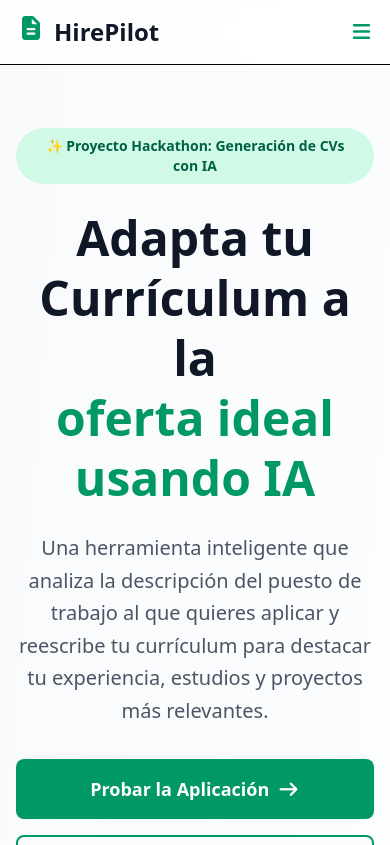
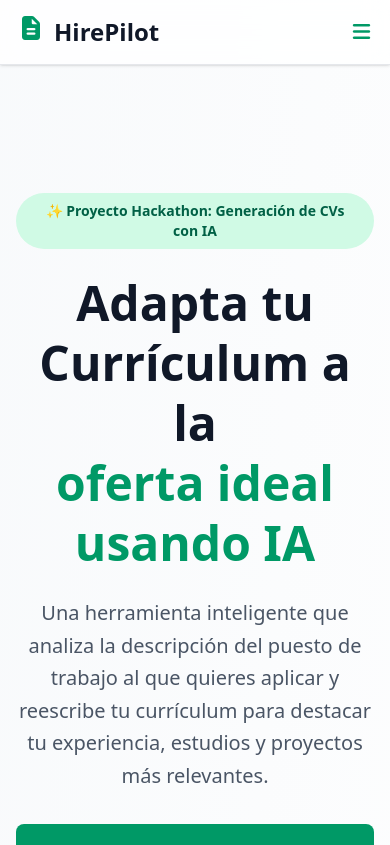
Before and after one commit to danirodriguezz/HirePilot, a React (Vite) app in the folder HirePilot_fronted/: page / in a window 390 px wide. Shown: the top 845 px of the page. Built offline with nearby package versions, Linux system fonts and the light colour scheme; no server answers; what @react-pdf/renderer would draw is missing.

Commit message:
Mejorando el diseño responsive del header y el menu lateral en tamaño movil

```diff
--- a/HirePilot_fronted/src/components/Header.jsx
+++ b/HirePilot_fronted/src/components/Header.jsx
@@ -54,9 +54,8 @@ const Header = ({ isScrolled }) => {
     if (isAuthenticated) {
       return (
         <button
-          className={`bg-emerald-600 hover:bg-emerald-700 text-white rounded-lg font-semibold transition-colors ${
-            isMobile ? "w-full py-2 px-5 mt-2" : "px-5 py-2"
-          }`}
+          className={`bg-emerald-600 hover:bg-emerald-700 text-white rounded-lg font-semibold transition-colors ${isMobile ? "w-full py-2 px-5 mt-2" : "px-5 py-2"
+            }`}
           onClick={() => {
             setIsMobileMenuOpen(false)
             navigate(routes.dashboard || "/dashboard")
@@ -71,9 +70,8 @@ const Header = ({ isScrolled }) => {
     return (
       <>
         <button
-          className={`bg-white border border-emerald-600 text-emerald-600 rounded-lg font-semibold transition-colors hover:bg-emerald-50 ${
-            isMobile ? "w-full py-2 px-5 mb-2 mt-2" : "px-5 py-2"
-          }`}
+          className={`bg-white border border-emerald-600 text-emerald-600 rounded-lg font-semibold transition-colors hover:bg-emerald-50 ${isMobile ? "w-full py-2 px-5 mb-2 mt-2" : "px-5 py-2"
+            }`}
           onClick={() => {
             setIsMobileMenuOpen(false)
             navigate(routes.login)
@@ -82,9 +80,8 @@ const Header = ({ isScrolled }) => {
           Iniciar Sesión
         </button>
         <button
-          className={`bg-emerald-600 hover:bg-emerald-700 text-white rounded-lg font-semibold transition-colors ${
-            isMobile ? "w-full py-2 px-5" : "px-5 py-2"
-          }`}
+          className={`bg-emerald-600 hover:bg-emerald-700 text-white rounded-lg font-semibold transition-colors ${isMobile ? "w-full py-2 px-5" : "px-5 py-2"
+            }`}
           onClick={() => {
             setIsMobileMenuOpen(false)
             navigate(routes.register)
@@ -98,9 +95,7 @@ const Header = ({ isScrolled }) => {
 
   return (
     <header
-      className={`fixed top-0 left-0 right-0 z-50 border-b backdrop-blur-sm transition-all duration-300 ${
-        isScrolled ? "bg-white/95" : "bg-white/80"
-      }`}
+      className="sticky top-0 z-50 w-full bg-white/80 backdrop-blur-md border-b border-gray-200 shadow-sm transition-all duration-300"
     >
       <div className="container mx-auto px-4 py-4 flex items-center justify-between">
         <div className="flex items-center space-x-2" onClick={() => window.scrollTo({ top: 0, behavior: "smooth" })} style={{ cursor: 'pointer' }}>
--- a/HirePilot_fronted/src/pages/Dashboard/index.jsx
+++ b/HirePilot_fronted/src/pages/Dashboard/index.jsx
@@ -287,7 +287,7 @@ const Dashboard = () => {
   return (
     <div className="min-h-screen bg-gray-50">
       {/* Header */}
-      <header className="bg-white shadow-sm border-b">
+      <header className="sticky top-0 z-30 w-full bg-white/80 backdrop-blur-md border-b border-gray-200 shadow-sm transition-all duration-300">
         <div className="px-4 sm:px-6 lg:px-8">
           <div className="flex justify-between items-center h-16">
             <div className="flex items-center gap-4">
@@ -385,7 +385,7 @@ const Dashboard = () => {
       {/* Mobile Sidebar Overlay */}
       {isSidebarOpen && (
         <div
-          className="fixed inset-0 bg-black bg-opacity-50 z-40 lg:hidden"
+          className="fixed inset-0 bg-gray-900/40 backdrop-blur-sm z-40 lg:hidden transition-opacity duration-300"
           onClick={() => setIsSidebarOpen(false)}
         ></div>
       )}
```
